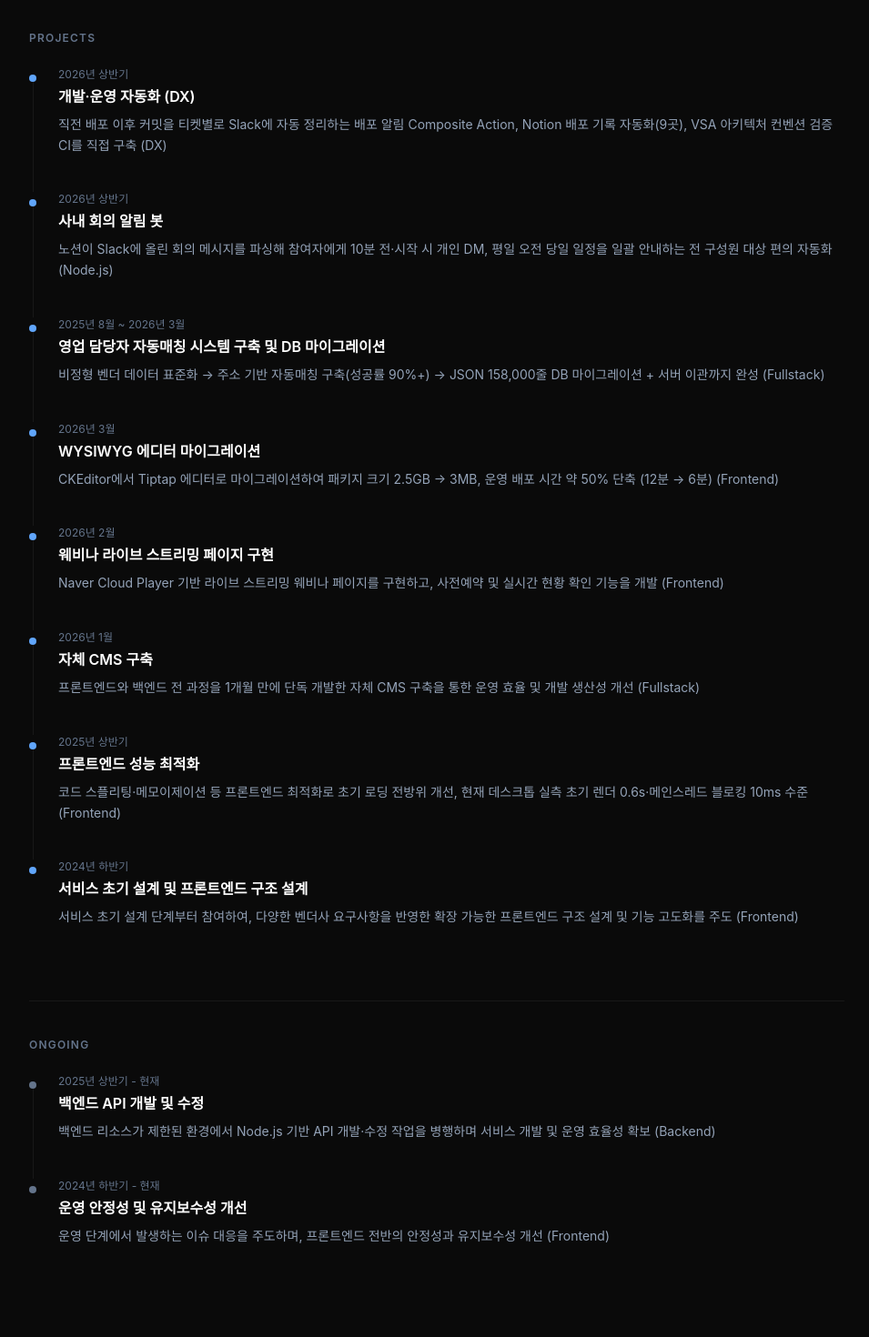
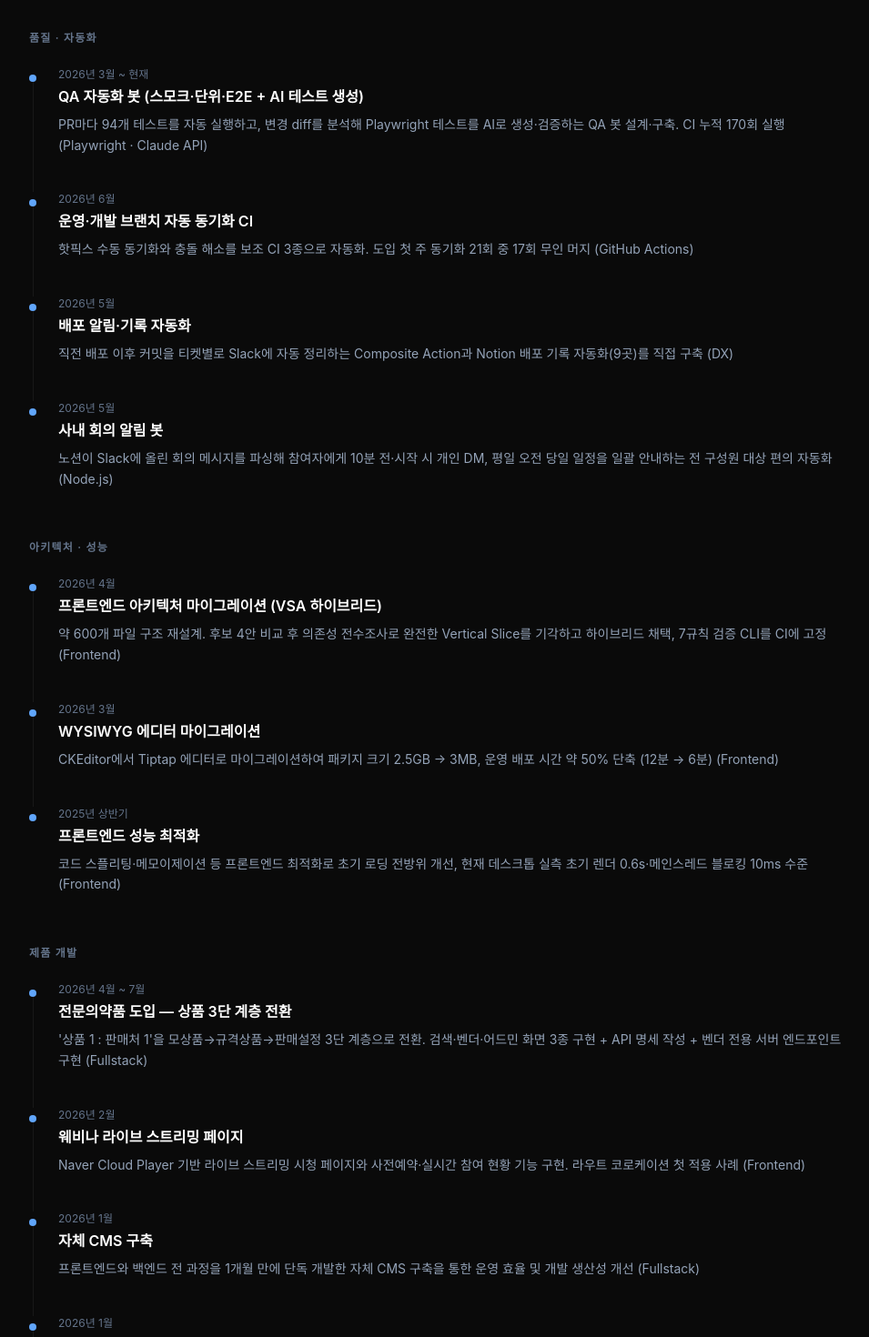
Before and after one commit to WhyBusyy/portfolio, a Next.js app: page / in a window 1280 px wide. Shown: the part 2100-3570 px from the top of the page at 91% size, without its empty margins (160-1115 px from the left). Built offline with nearby package versions, Linux system fonts and the light colour scheme; a web font is replaced by a local one.

Commit message:
refactor: Work 섹션을 품질·아키텍처·제품 3개 트랙으로 재편
- projects 평면 배열 → tracks 그룹 구조
- period를 '2026년 상반기' 등 뭉뚱그린 표기에서 실제 월로 정밀화
- 대형 제약사 잔고결제 시연 페이지 항목 추가 (익명화)

```diff
--- a/src/components/Work.tsx
+++ b/src/components/Work.tsx
@@ -18,20 +18,96 @@ export default function Work() {
       motto:
         "약국과 제약사 간의 상품 주문, 결제, 장부관리까지 한 번에 처리할 수 있는 B2B 직거래 통합관리 플랫폼 '플랫팜' 프론트엔드 개발 및 운영",
       roles: ["Frontend 개발", "Backend 개발"],
-      projects: [
+      tracks: [
         {
-          title: "개발·운영 자동화 (DX)",
-          period: "2026년 상반기",
+          label: "품질 · 자동화",
+          items: [
+            {
+              title: "QA 자동화 봇 (스모크·단위·E2E + AI 테스트 생성)",
+              period: "2026년 3월 ~ 현재",
               description:
-            "직전 배포 이후 커밋을 티켓별로 Slack에 자동 정리하는 배포 알림 Composite Action, Notion 배포 기록 자동화(9곳), VSA 아키텍처 컨벤션 검증 CI를 직접 구축 (DX)",
+                "PR마다 94개 테스트를 자동 실행하고, 변경 diff를 분석해 Playwright 테스트를 AI로 생성·검증하는 QA 봇 설계·구축. CI 누적 170회 실행 (Playwright · Claude API)",
+              slug: "qa-automation-bot" as string | null,
+            },
+            {
+              title: "운영·개발 브랜치 자동 동기화 CI",
+              period: "2026년 6월",
+              description:
+                "핫픽스 수동 동기화와 충돌 해소를 보조 CI 3종으로 자동화. 도입 첫 주 동기화 21회 중 17회 무인 머지 (GitHub Actions)",
+              slug: "ci-branch-sync" as string | null,
+            },
+            {
+              title: "배포 알림·기록 자동화",
+              period: "2026년 5월",
+              description:
+                "직전 배포 이후 커밋을 티켓별로 Slack에 자동 정리하는 Composite Action과 Notion 배포 기록 자동화(9곳)를 직접 구축 (DX)",
               slug: "dx-automation" as string | null,
             },
             {
               title: "사내 회의 알림 봇",
-          period: "2026년 상반기",
+              period: "2026년 5월",
               description:
                 "노션이 Slack에 올린 회의 메시지를 파싱해 참여자에게 10분 전·시작 시 개인 DM, 평일 오전 당일 일정을 일괄 안내하는 전 구성원 대상 편의 자동화 (Node.js)",
               slug: "meeting-notifier-bot" as string | null,
+            },
+          ],
+        },
+        {
+          label: "아키텍처 · 성능",
+          items: [
+            {
+              title: "프론트엔드 아키텍처 마이그레이션 (VSA 하이브리드)",
+              period: "2026년 4월",
+              description:
+                "약 600개 파일 구조 재설계. 후보 4안 비교 후 의존성 전수조사로 완전한 Vertical Slice를 기각하고 하이브리드 채택, 7규칙 검증 CLI를 CI에 고정 (Frontend)",
+              slug: "vsa-migration" as string | null,
+            },
+            {
+              title: "WYSIWYG 에디터 마이그레이션",
+              period: "2026년 3월",
+              description:
+                "CKEditor에서 Tiptap 에디터로 마이그레이션하여 패키지 크기 2.5GB → 3MB, 운영 배포 시간 약 50% 단축 (12분 → 6분) (Frontend)",
+              slug: "editor-migration" as string | null,
+            },
+            {
+              title: "프론트엔드 성능 최적화",
+              period: "2025년 상반기",
+              description:
+                "코드 스플리팅·메모이제이션 등 프론트엔드 최적화로 초기 로딩 전방위 개선, 현재 데스크톱 실측 초기 렌더 0.6s·메인스레드 블로킹 10ms 수준 (Frontend)",
+              slug: "performance-optimization" as string | null,
+            },
+          ],
+        },
+        {
+          label: "제품 개발",
+          items: [
+            {
+              title: "전문의약품 도입 — 상품 3단 계층 전환",
+              period: "2026년 4월 ~ 7월",
+              description:
+                "'상품 1 : 판매처 1'을 모상품→규격상품→판매설정 3단 계층으로 전환. 검색·벤더·어드민 화면 3종 구현 + API 명세 작성 + 벤더 전용 서버 엔드포인트 구현 (Fullstack)",
+              slug: "etc-hierarchy" as string | null,
+            },
+            {
+              title: "웨비나 라이브 스트리밍 페이지",
+              period: "2026년 2월",
+              description:
+                "Naver Cloud Player 기반 라이브 스트리밍 시청 페이지와 사전예약·실시간 참여 현황 기능 구현. 라우트 코로케이션 첫 적용 사례 (Frontend)",
+              slug: "webinar-live" as string | null,
+            },
+            {
+              title: "자체 CMS 구축",
+              period: "2026년 1월",
+              description:
+                "프론트엔드와 백엔드 전 과정을 1개월 만에 단독 개발한 자체 CMS 구축을 통한 운영 효율 및 개발 생산성 개선 (Fullstack)",
+              slug: "cms-development" as string | null,
+            },
+            {
+              title: "대형 제약사 잔고결제 시연 페이지",
+              period: "2026년 1월",
+              description:
+                "계약 해지를 앞둔 고객사를 대상으로 잔고결제 시연 페이지를 구현, 다른 서비스로의 전환을 통해 계약 유지로 연결 (Frontend)",
+              slug: null as string | null,
             },
             {
               title: "영업 담당자 자동매칭 시스템 구축 및 DB 마이그레이션",
@@ -41,39 +117,13 @@ export default function Work() {
               slug: "vendor-matching" as string | null,
             },
             {
-          title: "WYSIWYG 에디터 마이그레이션",
-          period: "2026년 3월",
-          description:
-            "CKEditor에서 Tiptap 에디터로 마이그레이션하여 패키지 크기 2.5GB → 3MB, 운영 배포 시간 약 50% 단축 (12분 → 6분) (Frontend)",
-          slug: "editor-migration" as string | null,
-        },
-        {
-          title: "웨비나 라이브 스트리밍 페이지 구현",
-          period: "2026년 2월",
-          description:
-            "Naver Cloud Player 기반 라이브 스트리밍 웨비나 페이지를 구현하고, 사전예약 및 실시간 현황 확인 기능을 개발 (Frontend)",
-          slug: null as string | null,
-        },
-        {
-          title: "자체 CMS 구축",
-          period: "2026년 1월",
-          description:
-            "프론트엔드와 백엔드 전 과정을 1개월 만에 단독 개발한 자체 CMS 구축을 통한 운영 효율 및 개발 생산성 개선 (Fullstack)",
-          slug: "cms-development" as string | null,
-        },
-        {
-          title: "프론트엔드 성능 최적화",
-          period: "2025년 상반기",
-          description:
-            "코드 스플리팅·메모이제이션 등 프론트엔드 최적화로 초기 로딩 전방위 개선, 현재 데스크톱 실측 초기 렌더 0.6s·메인스레드 블로킹 10ms 수준 (Frontend)",
-          slug: "performance-optimization" as string | null,
-        },
-        {
               title: "서비스 초기 설계 및 프론트엔드 구조 설계",
               period: "2024년 하반기",
               description:
                 "서비스 초기 설계 단계부터 참여하여, 다양한 벤더사 요구사항을 반영한 확장 가능한 프론트엔드 구조 설계 및 기능 고도화를 주도 (Frontend)",
               slug: "frontend-architecture" as string | null,
+            },
+          ],
         },
       ],
       ongoing: [
@@ -169,13 +219,14 @@ export default function Work() {
                   </div>
                 </div>
 
-                {/* Projects */}
-                <div>
+                {/* Projects — 트랙별 그룹 */}
+                {career.tracks.map((track, trackIdx) => (
+                  <div key={track.label} className={trackIdx > 0 ? "mt-4" : ""}>
                     <p className="text-xs font-semibold text-slate-400 dark:text-slate-500 tracking-widest uppercase mb-6">
-                    Projects
+                      {track.label}
                     </p>
                     <div className="space-y-0">
-                    {career.projects.map((project, idx) => {
+                    {track.items.map((project, idx) => {
                       const content = (
                         <div
                           className={`flex gap-6 ${
@@ -184,7 +235,7 @@ export default function Work() {
                         >
                           <div className="flex flex-col items-center flex-shrink-0">
                             <div className="w-2 h-2 rounded-full bg-blue-600 dark:bg-blue-400 mt-2" />
-                            {idx < career.projects.length - 1 && (
+                            {idx < track.items.length - 1 && (
                               <div className="w-px flex-1 bg-slate-200 dark:bg-white/[0.06]" />
                             )}
                           </div>
@@ -224,7 +275,7 @@ export default function Work() {
                           }
                           transition={{
                             duration: 0.6,
-                            delay: 0.3 + idx * 0.1,
+                            delay: 0.3 + trackIdx * 0.1 + idx * 0.06,
                           }}
                         >
                           {project.slug ? (
@@ -239,6 +290,7 @@ export default function Work() {
                     })}
                     </div>
                   </div>
+                ))}
 
                 {/* Divider */}
                 <div className="border-t border-slate-200 dark:border-white/[0.06] my-10" />
```
Lines whose indentation alone changed are shown as unchanged.
